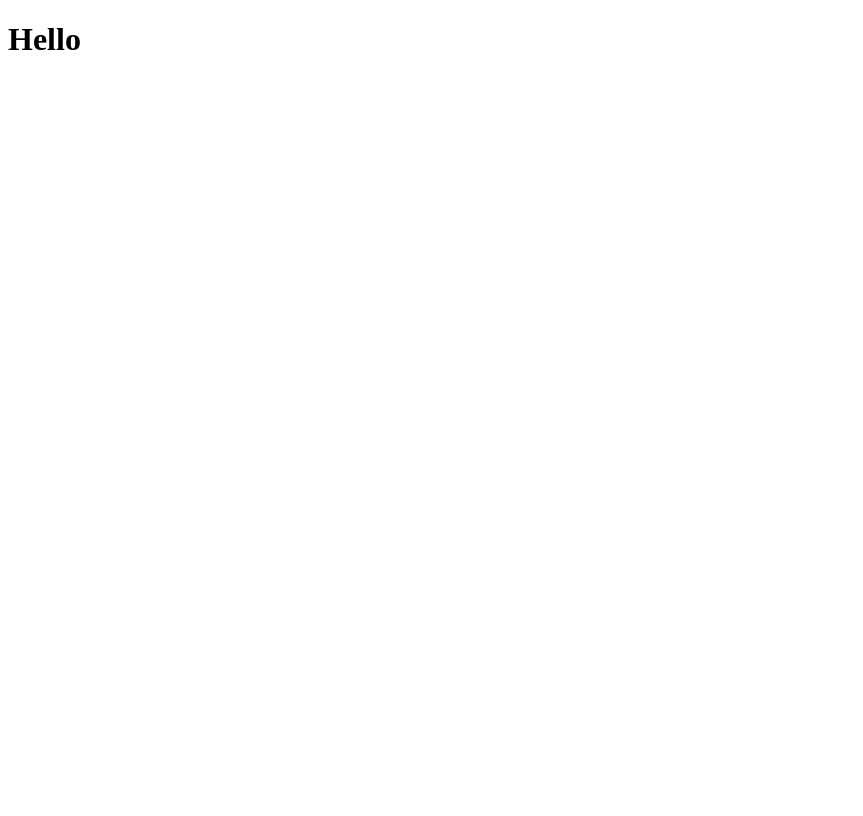
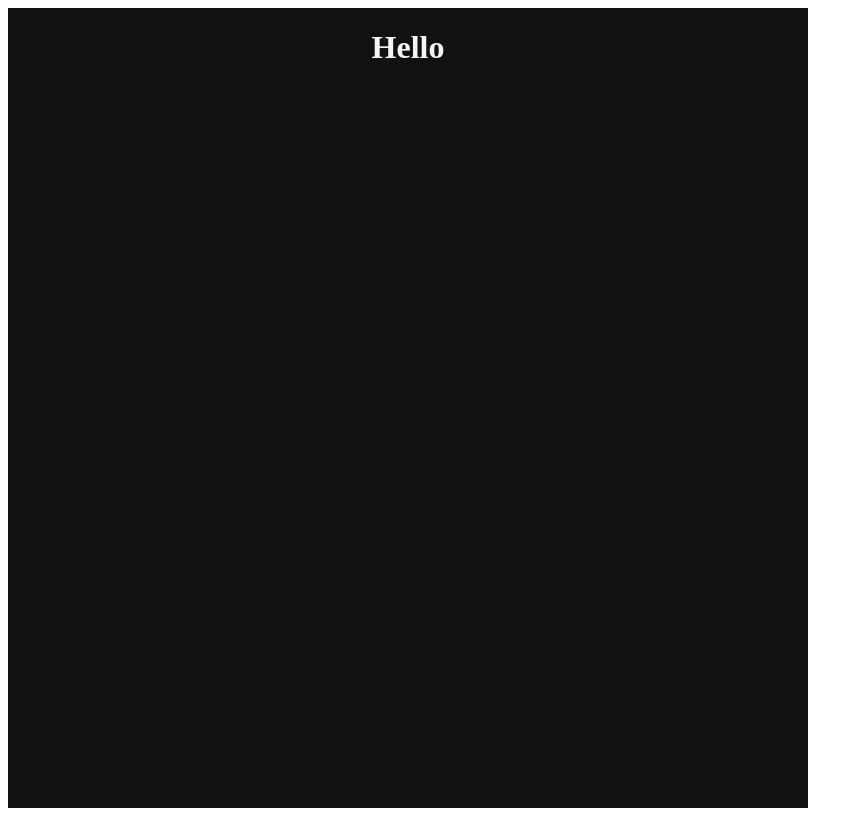
Before and after one commit to hyungjun-tech01/my-app, a React (Create React App) app: page / in a window 1280 px wide. Shown: the whole page, without its empty margins (0-863 px from the left). Built offline with nearby package versions, Linux system fonts and the light colour scheme.

Commit message:
typescript inital 적용

```diff
--- a/src/App.tsx
+++ b/src/App.tsx
@@ -1,10 +1,24 @@
 import React from 'react';
+import styled, {keyframes}  from "styled-components";
+
+const Title = styled.h1`
+  color:${props=>props.theme.textColor};
+`;
+
+const Wrapper = styled.div`
+  height:100vh;
+  width:100vh;
+  justify-content:center;
+  align-item:center;
+  background-color:${props=>props.theme.backgroundColor};
+  display :flex ;
+  `;
 
 function App() {
   return (
-    <div className="App">
-      <h1>Hello</h1>
-    </div>
+    <Wrapper>
+      <Title>Hello</Title>
+    </Wrapper>
   );
 }
 
--- a/src/index.tsx
+++ b/src/index.tsx
@@ -3,11 +3,22 @@
 import App from './App';
 import { ThemeProvider } from 'styled-components';
 
+const darkTheme = {
+  textColor:"whitesmoke",
+  backgroundColor:"#111",
+};
+const lightTheme = {
+  textColor:"#111",
+  backgroundColor:"whitesmoke",
+}
+
 const root = ReactDOM.createRoot(
   document.getElementById('root') as HTMLElement
 );
 root.render(
-  <React.StrictMode>
-    <App />
-  </React.StrictMode>
+  <ThemeProvider theme={darkTheme}>
+    <React.StrictMode>
+      <App />
+    </React.StrictMode>
+  </ThemeProvider>
 );
```
